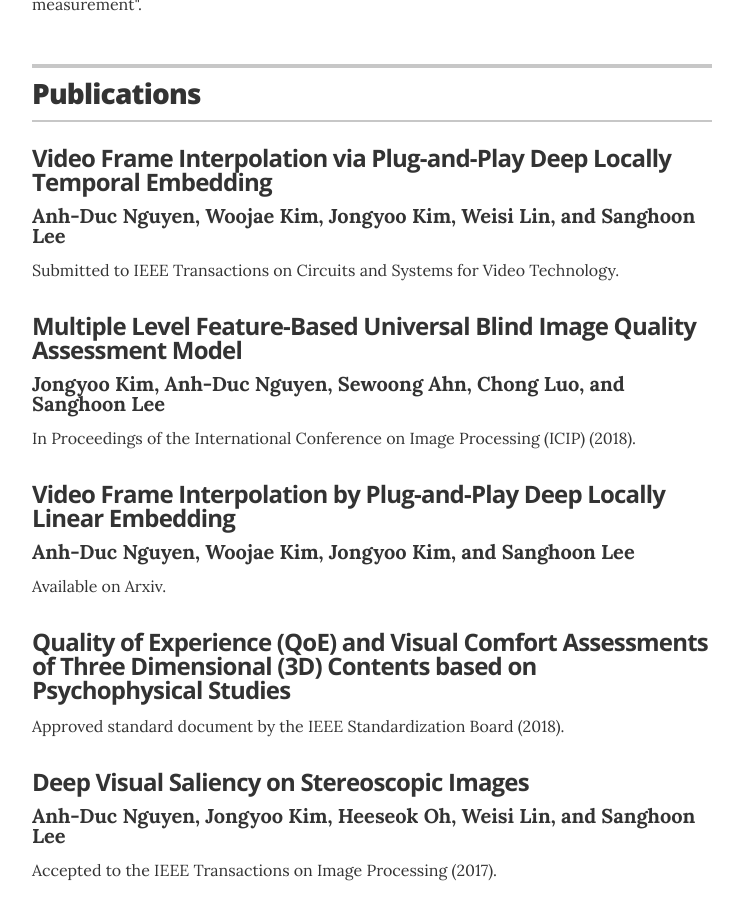
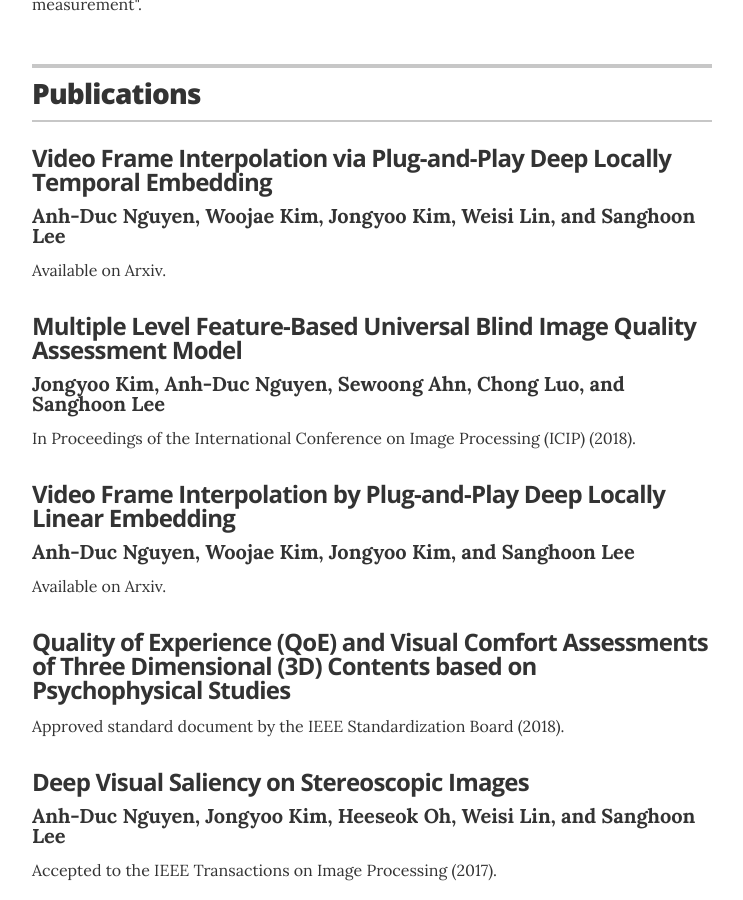
Before and after one commit to justanhduc/justanhduc.github.io, a Jekyll site: the page built from index.html, in a window 1280 px wide and 900 px high, scrolled down 877 px. Shown: the whole window, without its empty margins (268-1011 px from the left). Built offline with Jekyll 4.4.1, drawn with Linux system fonts in a browser that asks for light colours.

Commit message:
Revert "update pub list"
This reverts commit 45e15de3f3e4db5868003f02bbcf042058d31f52.

```diff
--- a/_data/publications.yml
+++ b/_data/publications.yml
@@ -4,7 +4,7 @@
 - title: Video Frame Interpolation via Plug-and-Play Deep Locally Temporal Embedding
   authors: Anh-Duc Nguyen, Woojae Kim, Jongyoo Kim, Weisi Lin, and Sanghoon Lee
   # url: "#"
-  note: Submitted to IEEE Transactions on Circuits and Systems for Video Technology.
+  note: Available on Arxiv.
 
 - title: Multiple Level Feature-Based Universal Blind Image Quality Assessment Model
   authors: Jongyoo Kim, Anh-Duc Nguyen, Sewoong Ahn, Chong Luo, and Sanghoon Lee
```
